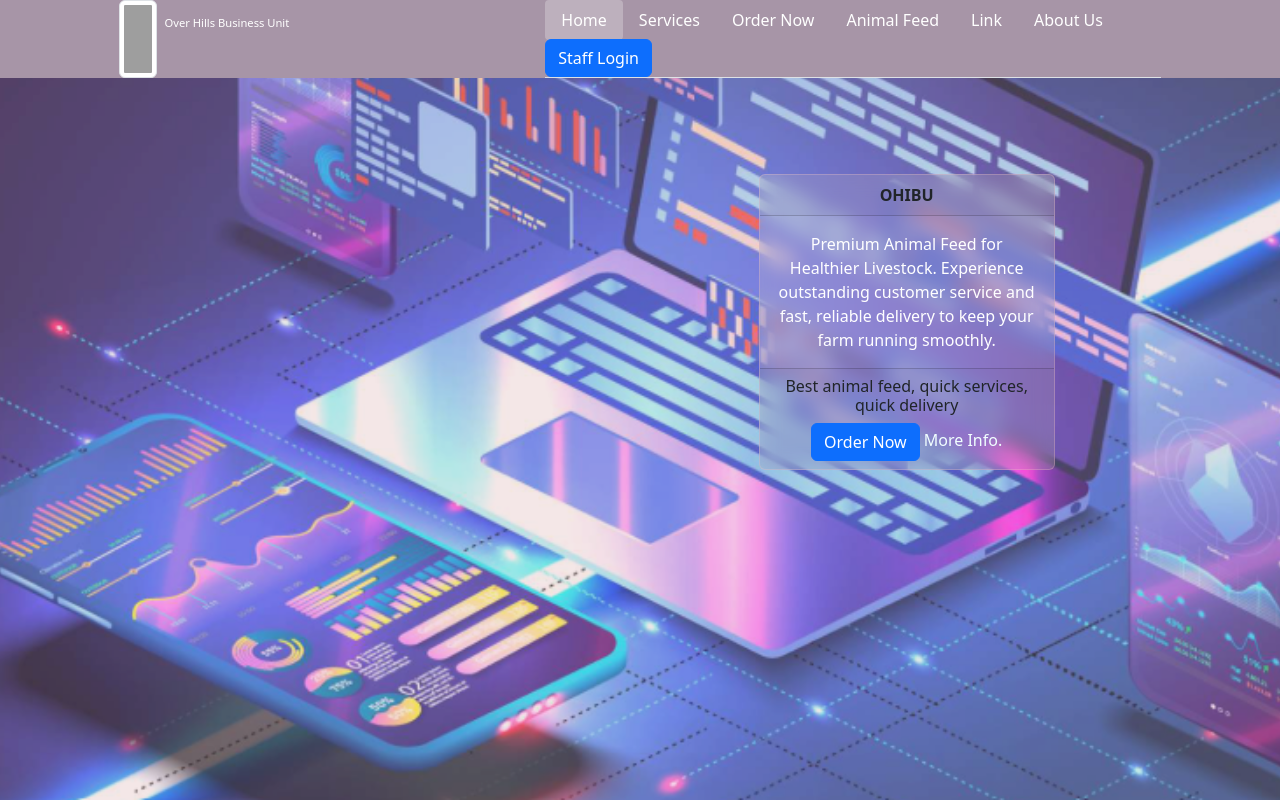
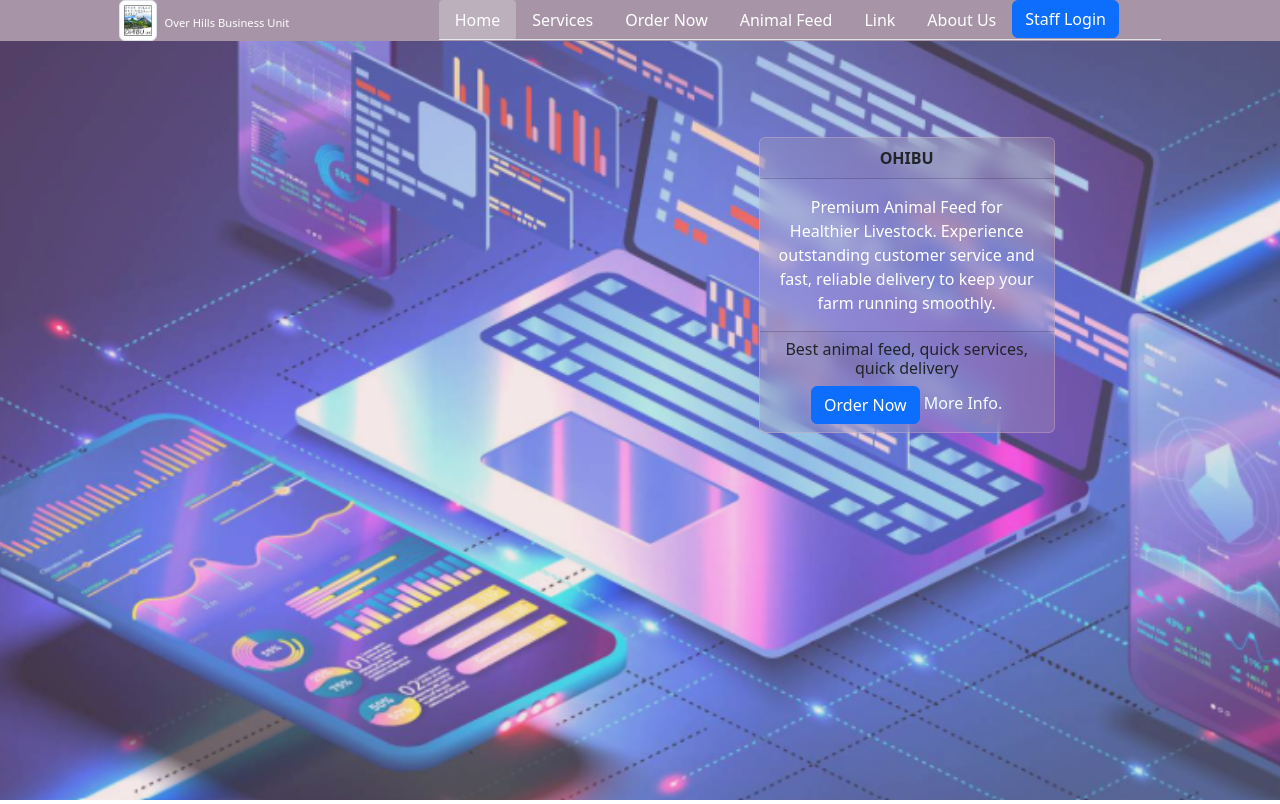
Before and after one commit to UZAJoseph/Livestock-Feed-ims, a Django app: page / in a window 1280 px wide. Shown: the top 804 px of the page. Run offline with Django 5.2, Linux system fonts and the light colour scheme; data that the repository does not hold is empty; grey boxes are pictures that could not be loaded.

Commit message:
fix logo issue

```diff
--- a/templates/base.html
+++ b/templates/base.html
@@ -98,15 +98,15 @@
                 <div class="row bg-secondary1 " id="content1">
                     <div class="col-md-1"></div>
                     <div class="col-md-2 d-flex gap-2">
-                        <img src="{% static 'Images/logo.png' %}" class="img-thumbnail" alt="OHIBU Logo" width="20%"
+                        <img src="{% static 'Images/logo1.png' %}" class="img-thumbnail" alt="OHIBU Logo" width="20%"
                             height="20%">
                         <h6 class="smmallFont text-center pt-3">Over Hills Business Unit</h6>
                     </div>
 
-                    <div class="col-md-2">
+                    <div class="col-md-1">
 
                     </div>
-                    <div class="col-md-6">
+                    <div class="col-md-7">
                         <ul class="nav ohibu-nav nav-tabs">
                             <li class="nav-item">
                                 <a class="nav-link active" href="#">Home</a>
```
